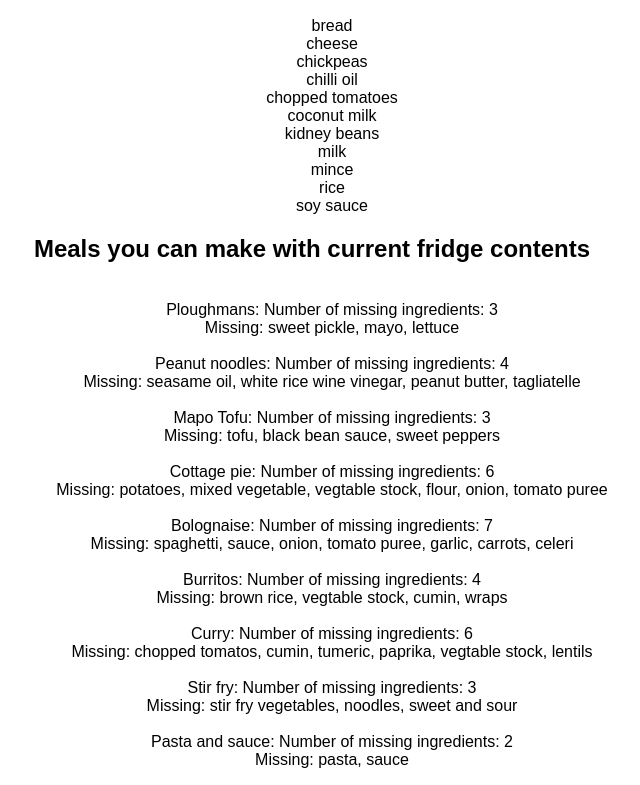
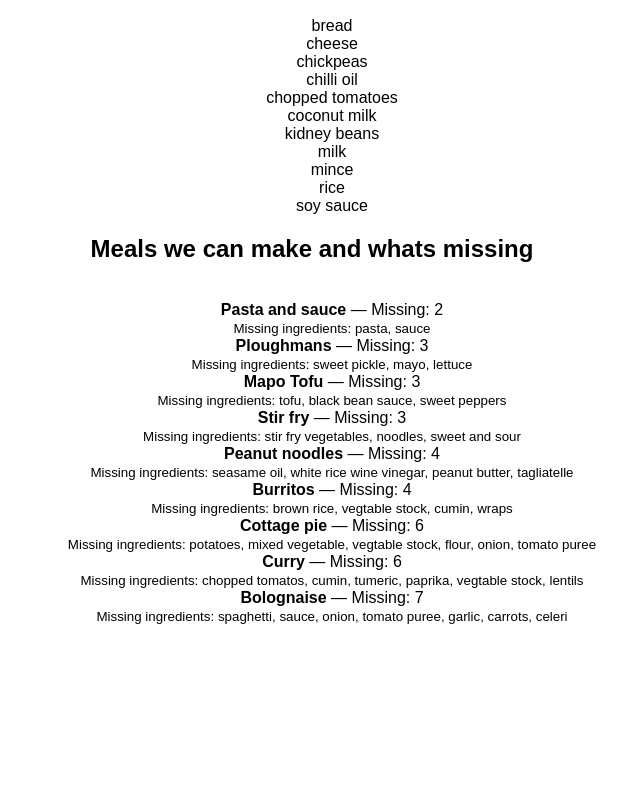
Before and after one commit to TealJason/shopping_list, a Django app: page /current_meals/current_meals/ in a window 1280 px wide. Shown: the part 440-1225 px from the top of the page, without its empty margins (328-968 px from the left). After the commit the page ends 1064 px from the top, so only its background shows below. Run offline with Django 3.2, Linux system fonts and the light colour scheme.

Commit message:
pass a ordered tuple instead of a list

```diff
--- a/shopping_list_tracker/current_meals/templates/current_meals.html
+++ b/shopping_list_tracker/current_meals/templates/current_meals.html
@@ -86,23 +86,26 @@
         {% endfor %}
 </div>
 <div>
-    <h2>Meals you can make with current fridge contents</h2>
+    <h2>Meals we can make and whats missing</h2>
+    <ul>
+        {% for meal, missing in possible_meals %}
+            <br>
+            <strong>{{ meal }}</strong> — Missing: {{ missing|length }}
 
-    <ul>
-        {% for meal, missing in possible_meals.items %}
-                <br>
-                {{ meal }}:  Number of missing ingredients: {{ missing|length }}
-            {% if missing %}
-                <br>
-                Missing: {{ missing|join:", " }}
-                <br>
-            {% endif %}
+        {% if missing %}
+            <br>
+            <small>Missing ingredients: {{ missing|join:", " }}</small>
+        {% else %}
+            <br>
+            <strong>You can make this now!</strong>
+        {% endif %}
 
         {% empty %}
-                No meals found.
+            No meals found.
         {% endfor %}
     </ul>
 </div>
+
 
 <script>
     function addIngredient() {
--- a/shopping_list_tracker/current_meals/utils.py
+++ b/shopping_list_tracker/current_meals/utils.py
@@ -9,7 +9,7 @@ def find_possible_meals(available_ingredients):
     # normalize fridge
     available_ingredients = [i.strip().lower() for i in available_ingredients]
 
-    missing_ingredients_dict = {}
+    results = []  # list of (meal, missing_list)
 
     with open(recipie_json_path) as f:
         recipe_dictionary = json.load(f)
@@ -22,10 +22,10 @@ def find_possible_meals(available_ingredients):
             if ingredient not in available_ingredients:
                 missing.append(ingredient)
 
-        missing_ingredients_dict[meal] = missing
+        results.append((meal, missing))
 
-    return missing_ingredients_dict
-
+    results.sort(key=lambda item: len(item[1]))
+    return results
 
 def write_fridge_csv(fridge_list, remove):
     fridge_csv_path = os.path.join(settings.BASE_DIR, "data", "fridge.txt")
```
